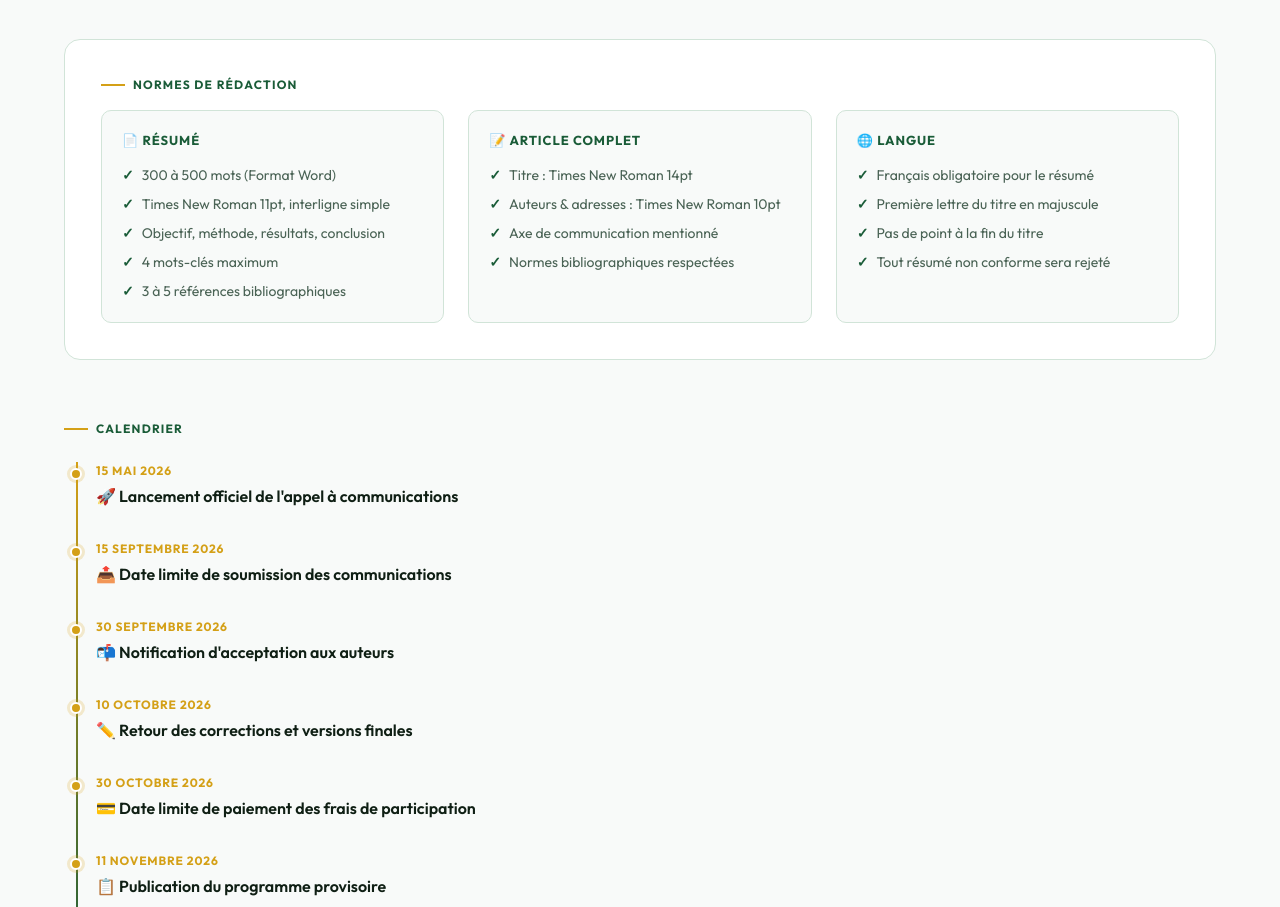
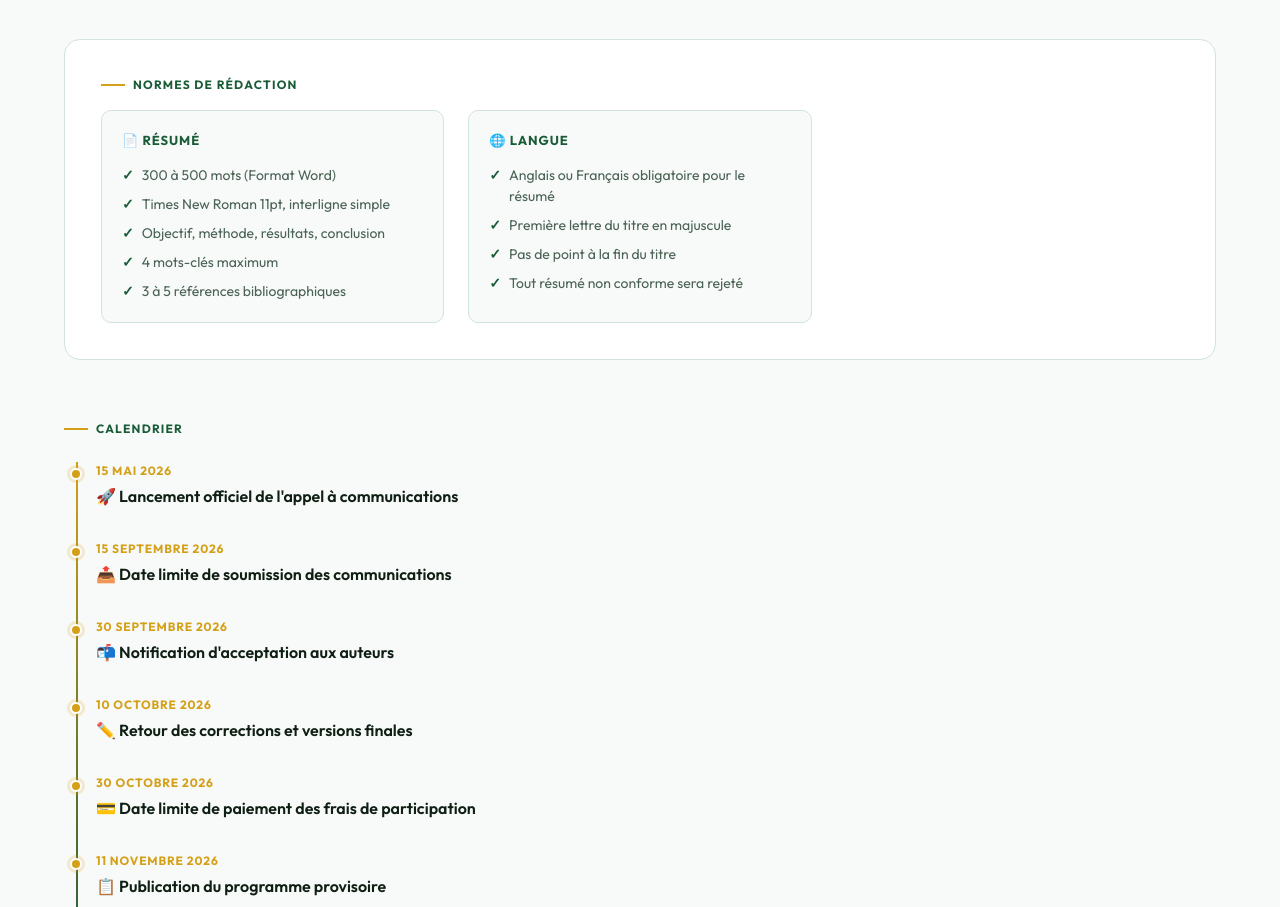
Before and after one commit to TOUGMA19/Journ-e-Scientifique-de-ULBO, a React (Vite) app: page /soumission in a window 1280 px wide. Shown: the part 1191-2098 px from the top of the page. Built offline with nearby package versions, Linux system fonts and the light colour scheme; a web font is replaced by a local one.

Commit message:
Update soumission.tsx

```diff
--- a/src/routes/soumission.tsx
+++ b/src/routes/soumission.tsx
@@ -168,18 +168,9 @@ function Soumission() {
             </ul>
           </div>
           <div className="format-rules" style={{ margin: 0 }}>
-            <h4>📝 Article complet</h4>
-            <ul>
-              <li>Titre : Times New Roman 14pt</li>
-              <li>Auteurs & adresses : Times New Roman 10pt</li>
-              <li>Axe de communication mentionné</li>
-              <li>Normes bibliographiques respectées</li>
-            </ul>
-          </div>
-          <div className="format-rules" style={{ margin: 0 }}>
             <h4>🌐 Langue</h4>
             <ul>
-              <li>Français obligatoire pour le résumé</li>
+              <li>Anglais ou Français obligatoire pour le résumé</li>
               <li>Première lettre du titre en majuscule</li>
               <li>Pas de point à la fin du titre</li>
               <li>Tout résumé non conforme sera rejeté</li>
```
